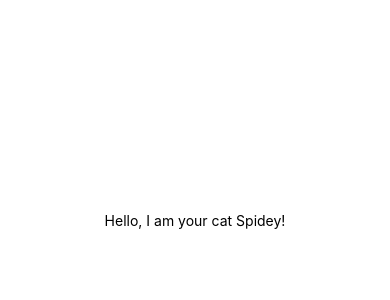
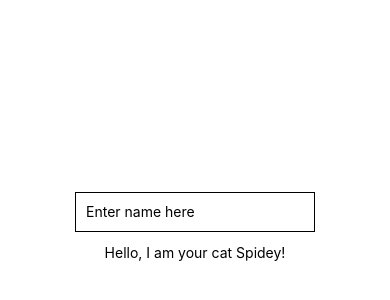
Before and after one commit to CharlieHudson31/MyReactNativeApp, a React Native app: screen / in a window 390 px wide. Shown: the part 202-502 px from the top of the page. Built offline with nearby package versions, Linux system fonts and the light colour scheme.

Commit message:
5_user_input_box
Added a input box. With styling. Removed uneeded code also.

```diff
--- a/App.js
+++ b/App.js
@@ -1,21 +1,22 @@
 import { StatusBar } from 'expo-status-bar';
-import { ScrollView, StyleSheet, Text, View } from 'react-native';
+import { ScrollView, StyleSheet, Text, TextInput, View } from 'react-native';
 
 import React from 'react';
 
-const get_full_name = (animal) => {
-  if (animal == 'cat'){
-    return 'Spidey'
-  }
-  else{
-    return 'Bob'
-  }
-}
 const Cat = () => {
-  const name = 'spidey';
+  const [name, setName] = React.useState('Spidey');
+  //const [text, onChangeText] = React.useState('Useless Text');
   return (
     <View style={styles.container}>
-    <Text>Hello, I am your cat {get_full_name('cat')}!</Text>
+    <TextInput
+    style= {styles.input}
+      onChangeText={(t) => {
+        console.log('Text input changed to:', t)
+        setName(t)}
+      }
+      defaultValue="Enter name here"
+    />
+    <Text>Hello, I am your cat {name}!</Text>
   </View>
   );
 };
@@ -28,4 +29,10 @@ const styles = StyleSheet.create({
     alignItems: 'center',
     justifyContent: 'center',
   },
+  input: {
+    height: 40,
+    margin: 12,
+    borderWidth: 1,
+    padding: 10,
+  },
 });
```
